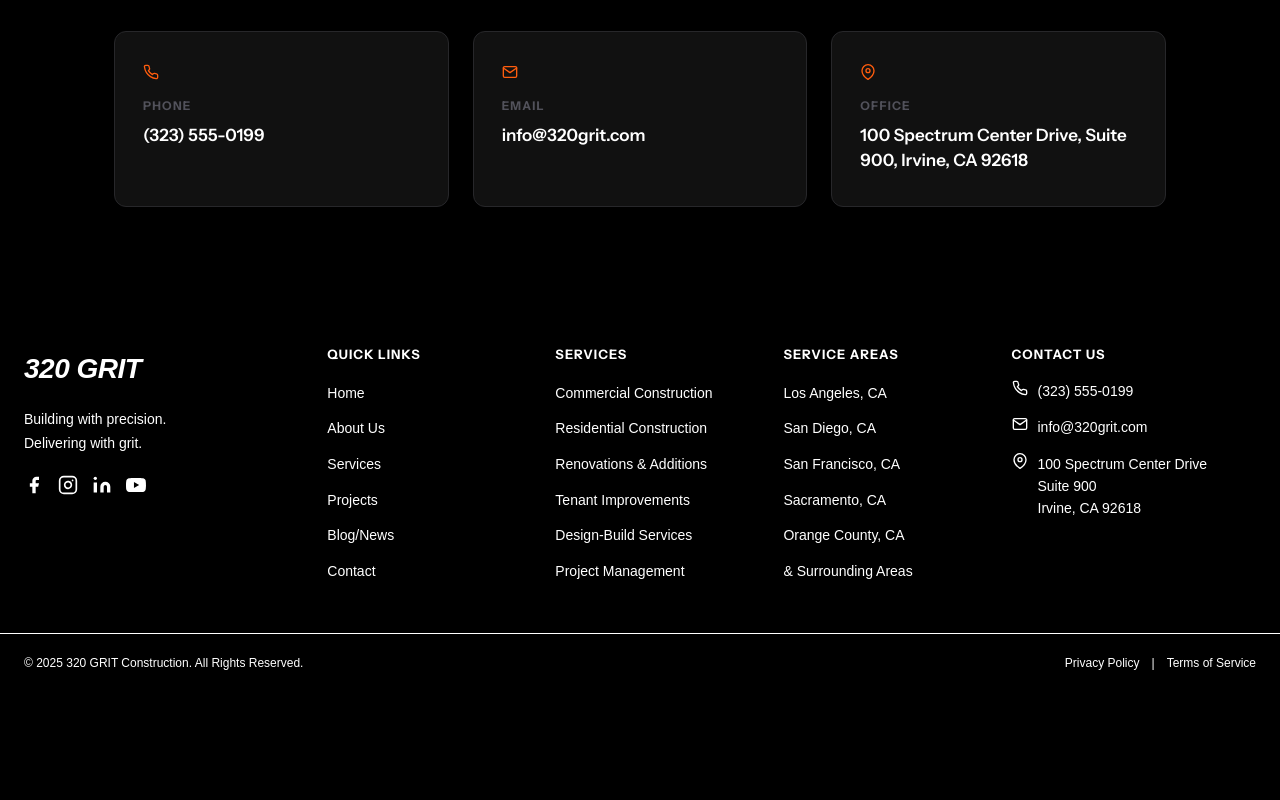
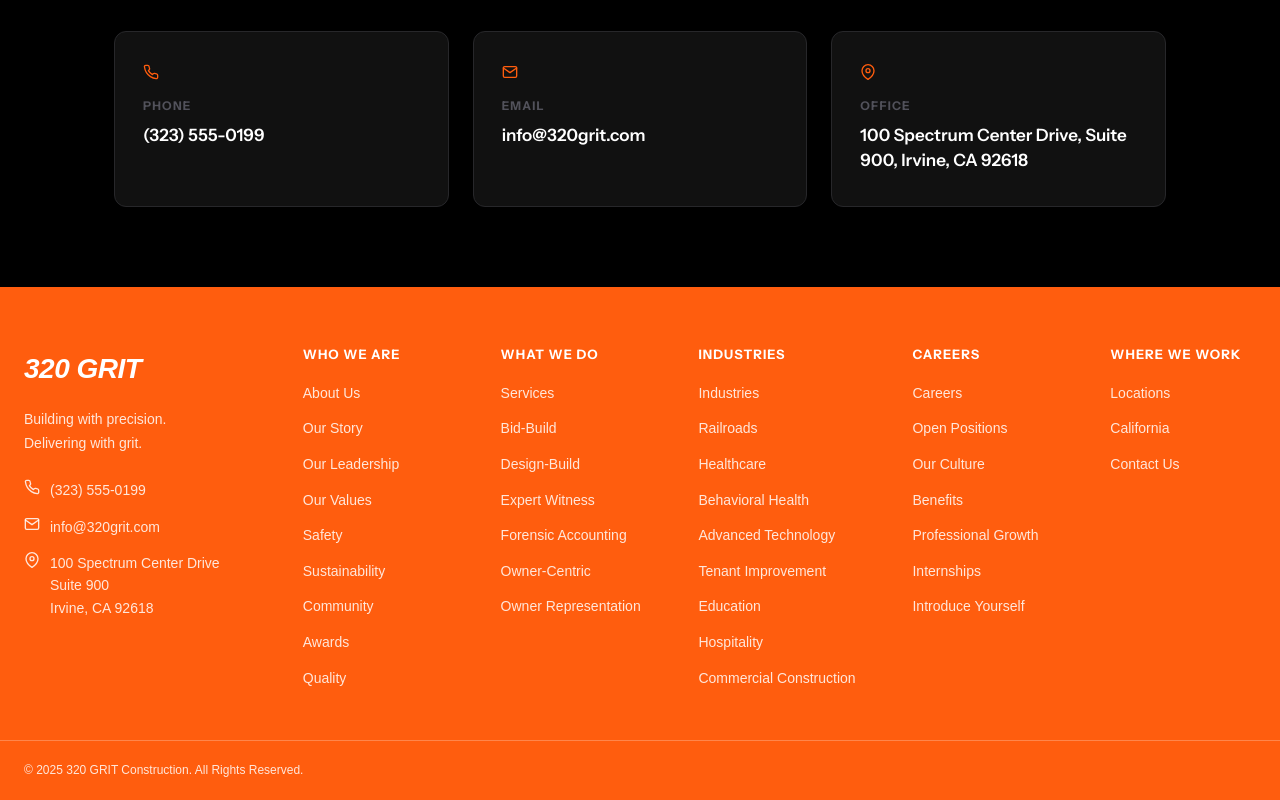
Before and after one commit to TaimoorWajid/website-320grit-angular, an Angular app: page /contact-us in a window 1280 px wide. Shown: the part 1326-2126 px from the top of the page. Before the commit the page ends 2020 px from the top, so only its background shows below. Built offline with nearby package versions, Linux system fonts and the light colour scheme.

Commit message:
Footer: orange bg, white text, real links only

```diff
--- a/src/app/app.html
+++ b/src/app/app.html
@@ -2,6 +2,4 @@
 <main id="main-content" tabindex="-1">
   <router-outlet />
 </main>
-<div class="footer-band" [class.footer-band--home]="isHomeRoute()">
-  <app-footer />
-</div>
+<app-footer />
--- a/src/app/app.ts
+++ b/src/app/app.ts
@@ -1,6 +1,5 @@
-import { Component, afterNextRender, inject, DestroyRef, signal } from '@angular/core';
-import { Router, RouterOutlet, NavigationEnd } from '@angular/router';
-import { filter } from 'rxjs/operators';
+import { Component, afterNextRender, inject, DestroyRef } from '@angular/core';
+import { RouterOutlet } from '@angular/router';
 import { HeaderComponent } from './layout/header/header.component';
 import { FooterComponent } from './layout/footer/footer.component';
 import { AnimationManagerService } from './core/animations/animation-manager.service';
@@ -16,16 +15,8 @@ export class App {
   private readonly animations = inject(AnimationManagerService);
   private readonly smoothScroll = inject(SmoothScrollService);
   private readonly destroyRef = inject(DestroyRef);
-  private readonly router = inject(Router);
-
-  /** On staging the footer sits inside the orange contact section (transparent bg). */
-  protected readonly isHomeRoute = signal(true);
 
   constructor() {
-    this.isHomeRoute.set(this.router.url === '/');
-    this.router.events
-      .pipe(filter((e): e is NavigationEnd => e instanceof NavigationEnd))
-      .subscribe((e) => this.isHomeRoute.set(e.urlAfterRedirects === '/'));
     afterNextRender(() => {
       // GSAP plugin registration (browser-only, once).
       this.animations.setup();
--- a/src/app/core/data/footer.data.ts
+++ b/src/app/core/data/footer.data.ts
@@ -1,34 +1,82 @@
-/* Footer content extracted verbatim from the staging site. Social/contact SVGs are the originals. */
+/* Footer content — link groups mirror the real route table only (no dead
+   links, no placeholder pages). Contact SVGs are the originals from the
+   staging site. */
 
-export interface FooterSocial { label: string; href: string; svg: string; }
+export interface FooterLink {
+  label: string;
+  href: string;
+}
 
-export const FOOTER_SOCIALS: FooterSocial[] = [
+export interface FooterLinkGroup {
+  heading: string;
+  links: FooterLink[];
+}
+
+export const FOOTER_LINK_GROUPS: FooterLinkGroup[] = [
   {
-    label: 'Facebook',
-    href: '#',
-    svg: `<svg width="20" height="20" viewBox="0 0 24 24" fill="currentColor"><path d="M18 2h-3a5 5 0 00-5 5v3H7v4h3v8h4v-8h3l1-4h-4V7a1 1 0 011-1h3z"/></svg>`,
+    heading: 'Who We Are',
+    links: [
+      { label: 'About Us', href: '/about-us' },
+      { label: 'Our Story', href: '/our-story' },
+      { label: 'Our Leadership', href: '/our-leadership' },
+      { label: 'Our Values', href: '/our-values' },
+      { label: 'Safety', href: '/safety' },
+      { label: 'Sustainability', href: '/sustainability' },
+      { label: 'Community', href: '/community' },
+      { label: 'Awards', href: '/awards' },
+      { label: 'Quality', href: '/quality' },
+    ],
   },
   {
-    label: 'Instagram',
-    href: '#',
-    svg: `<svg width="20" height="20" viewBox="0 0 24 24" fill="none" stroke="currentColor" stroke-width="2" stroke-linecap="round" stroke-linejoin="round"><rect x="2" y="2" width="20" height="20" rx="5" ry="5"/><path d="M16 11.37A4 4 0 1112.63 8 4 4 0 0116 11.37z"/><line x1="17.5" y1="6.5" x2="17.51" y2="6.5"/></svg>`,
+    heading: 'What We Do',
+    links: [
+      { label: 'Services', href: '/services' },
+      { label: 'Bid-Build', href: '/services/bid-build' },
+      { label: 'Design-Build', href: '/services/design-build' },
+      { label: 'Expert Witness', href: '/services/expert-witness' },
+      { label: 'Forensic Accounting', href: '/services/forensic-accounting' },
+      { label: 'Owner-Centric', href: '/approach/owner-centric' },
+      { label: 'Owner Representation', href: '/approach/owner-representation' },
+    ],
   },
   {
-    label: 'LinkedIn',
-    href: '#',
-    svg: `<svg width="20" height="20" viewBox="0 0 24 24" fill="currentColor"><path d="M16 8a6 6 0 016 6v7h-4v-7a2 2 0 00-2-2 2 2 0 00-2 2v7h-4v-7a6 6 0 016-6zM2 9h4v12H2z"/><circle cx="4" cy="4" r="2"/></svg>`,
+    heading: 'Industries',
+    links: [
+      { label: 'Industries', href: '/industries' },
+      { label: 'Railroads', href: '/industries/railroads' },
+      { label: 'Healthcare', href: '/industries/healthcare' },
+      { label: 'Behavioral Health', href: '/industries/behavioral-health' },
+      { label: 'Advanced Technology', href: '/industries/advanced-technology' },
+      { label: 'Tenant Improvement', href: '/industries/tenant-improvement' },
+      { label: 'Education', href: '/industries/education' },
+      { label: 'Hospitality', href: '/industries/hospitality' },
+      { label: 'Commercial Construction', href: '/industries/commercial-construction' },
+    ],
   },
   {
-    label: 'YouTube',
-    href: '#',
-    svg: `<svg width="20" height="20" viewBox="0 0 24 24" fill="currentColor">
-    <path d="M23.498 6.186a3.016 3.016 0 00-2.122-2.136C19.505 3.545 12 3.545 12 3.545s-7.505 0-9.377.505A3.017 3.017 0 00.502 6.186C0 8.07 0 12 0 12s0 3.93.502 5.814a3.016 3.016 0 002.122 2.136c1.871.505 9.376.505 9.376.505s7.505 0 9.377-.505a3.015 3.015 0 002.122-2.136C24 15.93 24 12 24 12s0-3.93-.502-5.814zM9.545 15.568V8.432L15.818 12l-6.273 3.568z"/>
-  </svg>`,
+    heading: 'Careers',
+    links: [
+      { label: 'Careers', href: '/careers' },
+      { label: 'Open Positions', href: '/careers/jobs' },
+      { label: 'Our Culture', href: '/careers/our-culture' },
+      { label: 'Benefits', href: '/careers/benefits' },
+      { label: 'Professional Growth', href: '/careers/professional-growth' },
+      { label: 'Internships', href: '/careers/internships' },
+      { label: 'Introduce Yourself', href: '/careers/introduce-yourself' },
+    ],
+  },
+  {
+    heading: 'Where We Work',
+    links: [
+      { label: 'Locations', href: '/locations' },
+      { label: 'California', href: '/locations/california' },
+      { label: 'Contact Us', href: '/contact-us' },
+    ],
   },
 ];
 
 export const FOOTER_LOGO_ARROW = `<svg class="grit-footer__logo-arrow" width="32" height="32" viewBox="0 0 24 24" fill="none">
-          <path d="M9 5l7 7-7 7" stroke="#792CD5" stroke-width="3" stroke-linecap="round" stroke-linejoin="round"/>
+          <path d="M9 5l7 7-7 7" stroke="#ffffff" stroke-width="3" stroke-linecap="round" stroke-linejoin="round"/>
         </svg>`;
 
 export const FOOTER_CONTACT_ICONS: string[] = [
@@ -36,7 +84,3 @@ export const FOOTER_CONTACT_ICONS: string[] = [
   `<svg width="16" height="16" viewBox="0 0 24 24" fill="none" stroke="currentColor" stroke-width="2" stroke-linecap="round" stroke-linejoin="round"><path d="M4 4h16c1.1 0 2 .9 2 2v12c0 1.1-.9 2-2 2H4c-1.1 0-2-.9-2-2V6c0-1.1.9-2 2-2z"/><polyline points="22,6 12,13 2,6"/></svg>`,
   `<svg width="16" height="16" viewBox="0 0 24 24" fill="none" stroke="currentColor" stroke-width="2" stroke-linecap="round" stroke-linejoin="round"><path d="M21 10c0 7-9 13-9 13s-9-6-9-13a9 9 0 0118 0z"/><circle cx="12" cy="10" r="3"/></svg>`,
 ];
-
-export const FOOTER_QUICK_LINKS = ['Home', 'About Us', 'Services', 'Projects', 'Blog/News', 'Contact'];
-export const FOOTER_SERVICES = ['Commercial Construction', 'Residential Construction', 'Renovations & Additions', 'Tenant Improvements', 'Design-Build Services', 'Project Management'];
-export const FOOTER_AREAS = ['Los Angeles, CA', 'San Diego, CA', 'San Francisco, CA', 'Sacramento, CA', 'Orange County, CA', '& Surrounding Areas'];
--- a/src/app/layout/footer/footer.component.html
+++ b/src/app/layout/footer/footer.component.html
@@ -6,42 +6,6 @@
         <span class="grit-footer__logo-arrow" [innerHTML]="logoArrow" aria-hidden="true"></span>
       </div>
       <p class="grit-footer__tagline">Building with precision.<br />Delivering with grit.</p>
-      <div class="grit-footer__socials">
-        @for (s of socials; track s.label) {
-          <a [href]="s.href" [attr.aria-label]="s.label" [innerHTML]="s.svg | safeHtml"></a>
-        }
-      </div>
-    </div>
-
-    <div class="grit-footer__col">
-      <h4 class="grit-footer__title">Quick Links</h4>
-      <ul class="grit-footer__links">
-        @for (link of quickLinks; track link) {
-          <li><a href="#">{{ link }}</a></li>
-        }
-      </ul>
-    </div>
-
-    <div class="grit-footer__col">
-      <h4 class="grit-footer__title">Services</h4>
-      <ul class="grit-footer__links">
-        @for (link of services; track link) {
-          <li><a href="#">{{ link }}</a></li>
-        }
-      </ul>
-    </div>
-
-    <div class="grit-footer__col">
-      <h4 class="grit-footer__title">Service Areas</h4>
-      <ul class="grit-footer__links">
-        @for (link of areas; track link) {
-          <li><a href="#">{{ link }}</a></li>
-        }
-      </ul>
-    </div>
-
-    <div class="grit-footer__col grit-footer__col--contact">
-      <h4 class="grit-footer__title">Contact Us</h4>
       <ul class="grit-footer__contact-list">
         <li>
           <span [innerHTML]="contactIcons[0] | safeHtml" aria-hidden="true"></span>
@@ -53,20 +17,26 @@
         </li>
         <li>
           <span [innerHTML]="contactIcons[2] | safeHtml" aria-hidden="true"></span>
-          <span>100 Spectrum Center Drive<br />Suite 900<br />Irvine, CA 92618</span>
+          <a routerLink="/locations/california">100 Spectrum Center Drive<br />Suite 900<br />Irvine, CA 92618</a>
         </li>
       </ul>
     </div>
+
+    @for (group of linkGroups; track group.heading) {
+      <div class="grit-footer__col">
+        <h4 class="grit-footer__title">{{ group.heading }}</h4>
+        <ul class="grit-footer__links">
+          @for (link of group.links; track link.href) {
+            <li><a [routerLink]="link.href">{{ link.label }}</a></li>
+          }
+        </ul>
+      </div>
+    }
   </div>
 
   <div class="grit-footer__bottom">
     <div class="grit-footer__bottom-inner">
       <p>&copy; 2025 320 GRIT Construction. All Rights Reserved.</p>
-      <div class="grit-footer__legal">
-        <a href="#">Privacy Policy</a>
-        <span class="grit-footer__divider">|</span>
-        <a href="#">Terms of Service</a>
-      </div>
     </div>
   </div>
 </footer>
--- a/src/app/layout/footer/footer.component.scss
+++ b/src/app/layout/footer/footer.component.scss
@@ -1,59 +1,32 @@
-/* Footer styles — verbatim port of the inline <style> block
-   ("FOOTER STYLES" section) on the staging homepage. The !important
-   reset below is intentional: on staging it forces nearly all footer
-   text to render white. */
+/* Footer — brand orange band on every page, white text throughout.
+   Link columns render from FOOTER_LINK_GROUPS in footer.data.ts. */
 
 .grit-footer {
-  background: transparent;
-  color: #9a9a9a;
+  background: var(--grit-accent-orange);
+  color: #ffffff;
   font-family: Arial, sans-serif;
   padding: 60px 0 0;
 }
 
 .grit-footer ul {
-  list-style: none !important;
-  padding-left: 0 !important;
-  margin-left: 0 !important;
+  list-style: none;
+  padding-left: 0;
+  margin-left: 0;
 }
 
 .grit-footer ul li::before,
 .grit-footer ul li::marker {
-  display: none !important;
-  content: none !important;
-}
-
-.grit-footer,
-.grit-footer a,
-.grit-footer span,
-.grit-footer p,
-.grit-footer li {
-  color: #ffffff !important;
-}
-
-.grit-footer__title {
-  color: #ffffff !important;
-}
-
-.grit-footer__bottom-inner p {
-  color: #ffffff !important;
-}
-
-.grit-footer__legal a {
-  color: #ffffff !important;
-}
-
-.grit-footer__legal a:hover,
-.grit-footer a:hover {
-  color: #ffffff !important;
+  display: none;
+  content: none;
 }
 
 .grit-footer__container {
-  max-width: 1280px;
+  max-width: 1400px;
   margin: 0 auto;
   padding: 0 24px;
   display: grid;
-  grid-template-columns: 1.4fr 1fr 1fr 1fr 1.3fr;
-  gap: 40px;
+  grid-template-columns: 1.5fr 1fr 1fr 1.1fr 1fr 0.9fr;
+  gap: 36px;
 }
 
 /* ---------- Columns ---------- */
@@ -86,31 +59,8 @@
 .grit-footer__tagline {
   font-size: 14px;
   line-height: 1.7;
-  color: #9a9a9a;
-  margin: 0 0 20px 0;
-}
-
-.grit-footer__socials {
-  display: flex;
-  gap: 14px;
-  margin-bottom: 24px;
-}
-
-.grit-footer__socials a {
-  color: #ffffff;
-  transition: color 0.3s ease;
-  display: flex;
-  align-items: center;
-  justify-content: center;
-}
-
-.grit-footer__socials a:hover {
-  color: #792cd5;
-}
-
-.grit-footer__socials svg {
-  width: 20px;
-  height: 20px;
+  color: rgba(255, 255, 255, 0.85);
+  margin: 0 0 24px 0;
 }
 
 /* ---------- Titles ---------- */
@@ -119,7 +69,7 @@
   font-weight: 700;
   text-transform: uppercase;
   letter-spacing: 0.08em;
-  color: #c4c4c4;
+  color: #ffffff;
   margin: 0 0 18px 0;
 }
 
@@ -134,14 +84,14 @@
 }
 
 .grit-footer__links a {
-  color: #9a9a9a;
+  color: rgba(255, 255, 255, 0.85);
   text-decoration: none;
   font-size: 14px;
   transition: color 0.3s ease;
 }
 
 .grit-footer__links a:hover {
-  color: #ffffff;
+  color: #141414;
 }
 
 /* ---------- Contact List ---------- */
@@ -160,6 +110,7 @@
   gap: 10px;
   font-size: 14px;
   line-height: 1.6;
+  color: rgba(255, 255, 255, 0.85);
 }
 
 .grit-footer__contact-list svg {
@@ -169,27 +120,23 @@
 }
 
 .grit-footer__contact-list a {
-  color: #9a9a9a;
+  color: rgba(255, 255, 255, 0.85);
   text-decoration: none;
   transition: color 0.3s ease;
 }
 
 .grit-footer__contact-list a:hover {
-  color: #ffffff;
-}
-
-.grit-footer__contact-list span {
-  color: #9a9a9a;
+  color: #141414;
 }
 
 /* ---------- Bottom Bar ---------- */
 .grit-footer__bottom {
   margin-top: 50px;
-  border-top: 1px solid #ffffff;
+  border-top: 1px solid rgba(255, 255, 255, 0.25);
 }
 
 .grit-footer__bottom-inner {
-  max-width: 1280px;
+  max-width: 1400px;
   margin: 0 auto;
   padding: 20px 24px;
   display: flex;
@@ -201,34 +148,12 @@
 
 .grit-footer__bottom-inner p {
   font-size: 12px;
-  color: #6b6b6b;
+  color: rgba(255, 255, 255, 0.85);
   margin: 0;
 }
 
-.grit-footer__legal {
-  display: flex;
-  align-items: center;
-  gap: 12px;
-}
-
-.grit-footer__legal a {
-  font-size: 12px;
-  color: #9a9a9a;
-  text-decoration: none;
-  transition: color 0.3s ease;
-}
-
-.grit-footer__legal a:hover {
-  color: #ffffff;
-}
-
-.grit-footer__divider {
-  color: #3a3a3a;
-  font-size: 12px;
-}
-
 /* ==================== RESPONSIVE ==================== */
-@media (max-width: 1024px) {
+@media (max-width: 1200px) {
   .grit-footer__container {
     grid-template-columns: repeat(3, 1fr);
     gap: 36px;
@@ -236,16 +161,6 @@
 
   .grit-footer__col--brand {
     grid-column: 1 / -1;
-  }
-
-  .grit-footer__col--contact {
-    grid-column: 1 / -1;
-  }
-
-  .grit-footer__contact-list {
-    display: grid;
-    grid-template-columns: repeat(3, 1fr);
-    gap: 20px;
   }
 }
 
@@ -259,19 +174,14 @@
     gap: 32px;
   }
 
-  .grit-footer__col--brand,
-  .grit-footer__col--contact {
+  .grit-footer__col--brand {
     grid-column: 1 / -1;
-  }
-
-  .grit-footer__contact-list {
-    grid-template-columns: 1fr;
-    gap: 14px;
   }
 
   .grit-footer__bottom-inner {
     flex-direction: column;
     text-align: center;
+    justify-content: center;
   }
 }
 
```
Also changed, not shown: src/app/app.scss (+4 -11 lines), src/app/layout/footer/footer.component.ts (+6 -10 lines).
